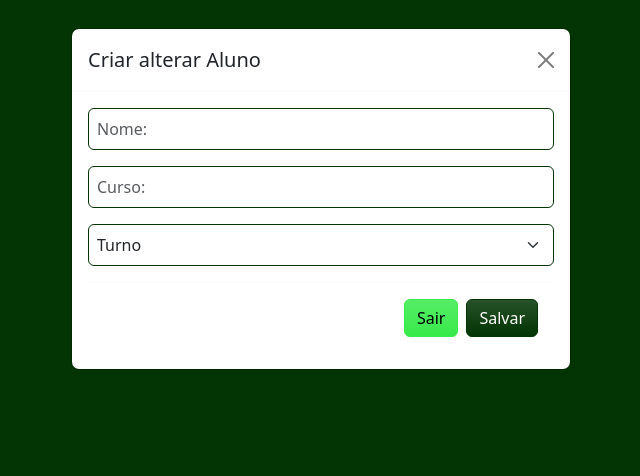
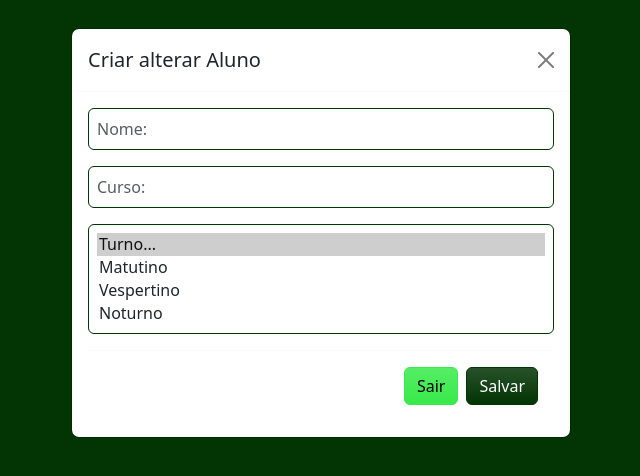
Before and after one commit to RodrigoDoprado/GestaoAlunos, a website: page src/page/alunos.html in a window 1280 px wide. Both pictures are taken after a click on the button "Novo". Shown: the whole page, without its empty margins (319-959 px from the left). Drawn offline with nearby package versions, Linux system fonts and the light colour scheme.

Commit message:
fix: page/alunos modal create

```diff
--- a/src/page/alunos.html
+++ b/src/page/alunos.html
@@ -82,8 +82,8 @@
                             <input class="border border-primary form-control p-2" type="text" name="Course" id="Course" placeholder="Curso:" required>
                         </div>
                         <div class="mb-3">
-                          <select class="border border-primary form-select p-2" aria-label="Default select example" required>
-                            <option selected>Turno</option>
+                          <select class="border border-primary form-select p-2" multiple aria-label="multiple select example" required>
+                            <option selected>Turno...</option>
                             <option value="1">Matutino</option>
                             <option value="2">Vespertino</option>
                             <option value="3">Noturno</option>
```
